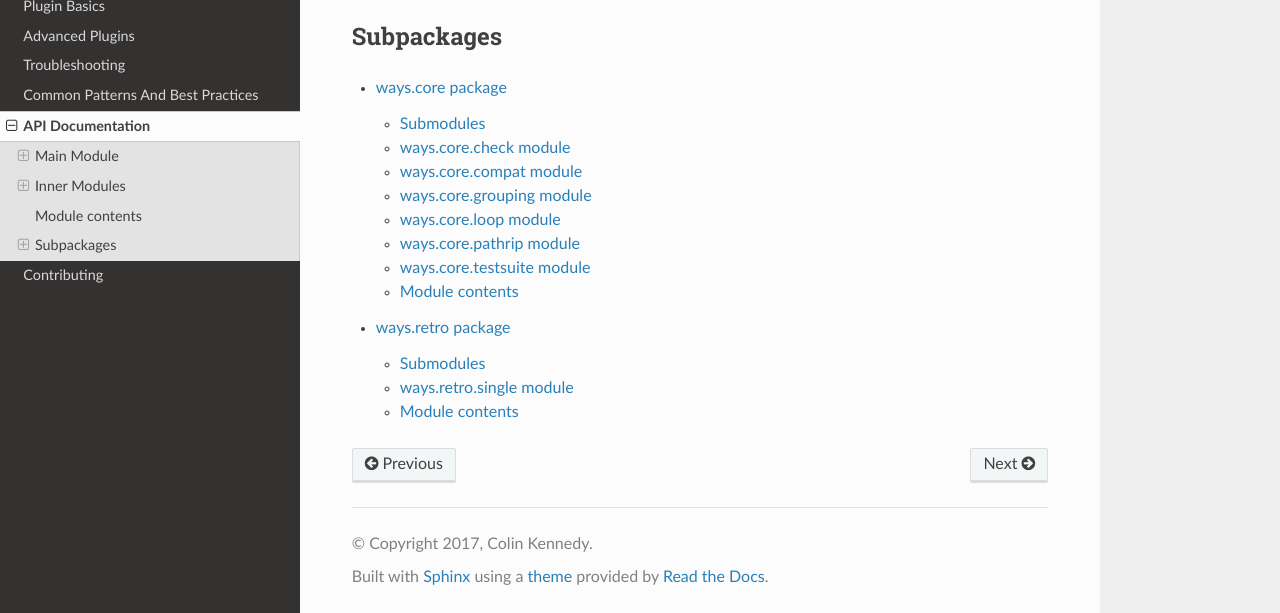
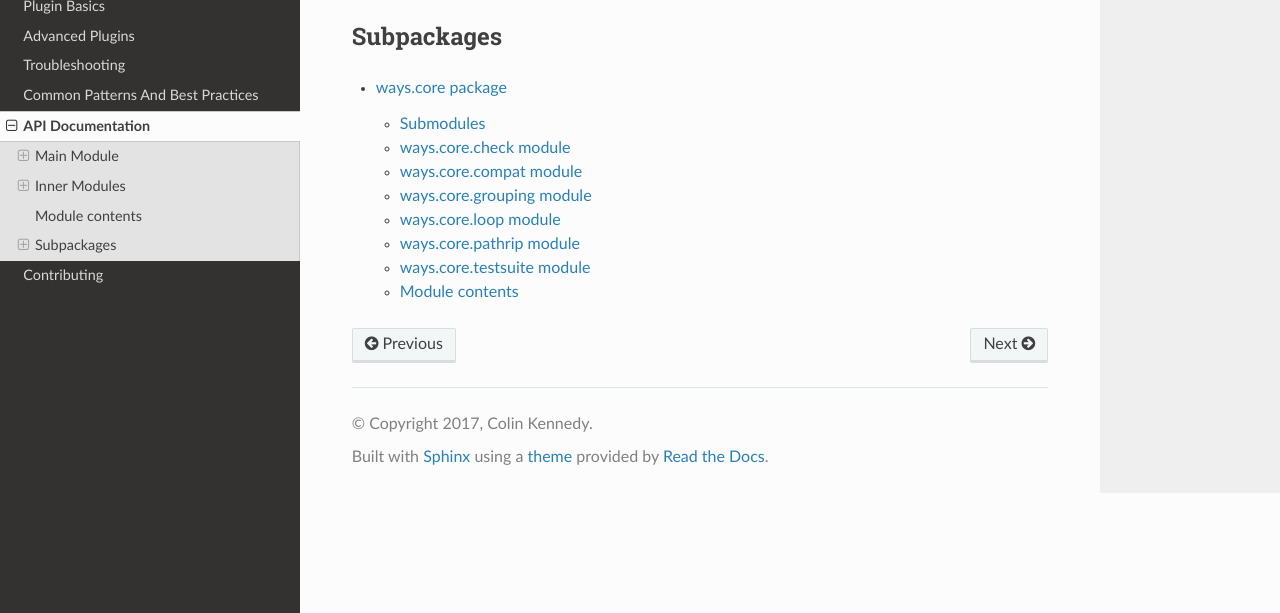
Before and after one commit to ColinKennedy/ways, a Sphinx documentation site: the page built from docs/ways.rst, in a window 1280 px wide and 900 px high, scrolled down 745 px, cut to the strip 287-900 px from the top of the window. Built offline with Sphinx 7.4.7 and the Read the Docs theme 2.0.0, drawn with Linux system fonts in a browser that asks for light colours.

Commit message:
Removed retro submodule from repo

```diff
--- a/docs/ways.retro.rst
+++ /dev/null
@@ -1,22 +0,0 @@
-ways\.retro package
-===================
-
-Submodules
-----------
-
-ways\.retro\.single module
---------------------------
-
-.. automodule:: ways.retro.single
-    :members:
-    :undoc-members:
-    :show-inheritance:
-
-
-Module contents
----------------
-
-.. automodule:: ways.retro
-    :members:
-    :undoc-members:
-    :show-inheritance:
--- a/docs/ways.rst
+++ b/docs/ways.rst
@@ -54,4 +54,3 @@ Subpackages
 .. toctree::
 
     ways.core
-    ways.retro
--- a/setup.cfg
+++ b/setup.cfg
@@ -35,4 +35,3 @@ skip = migrations
 ignore =
     .gitmodules
 	src/ways/core/.git
-	src/ways/retro/.git
```
Also changed, not shown: .gitmodules.
